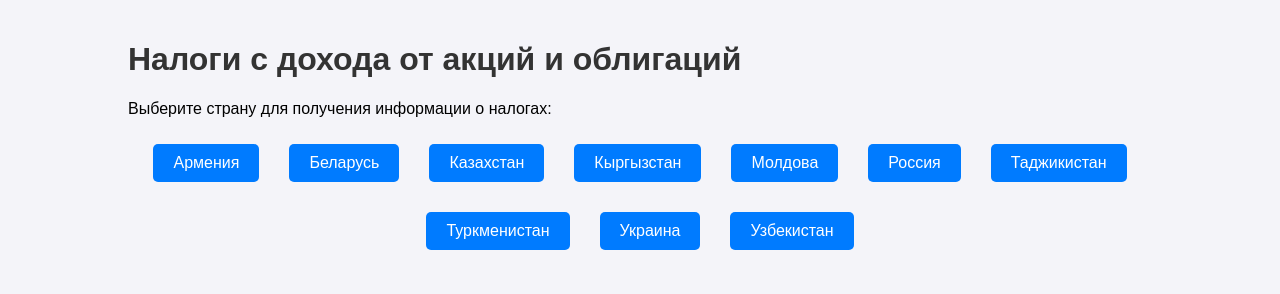
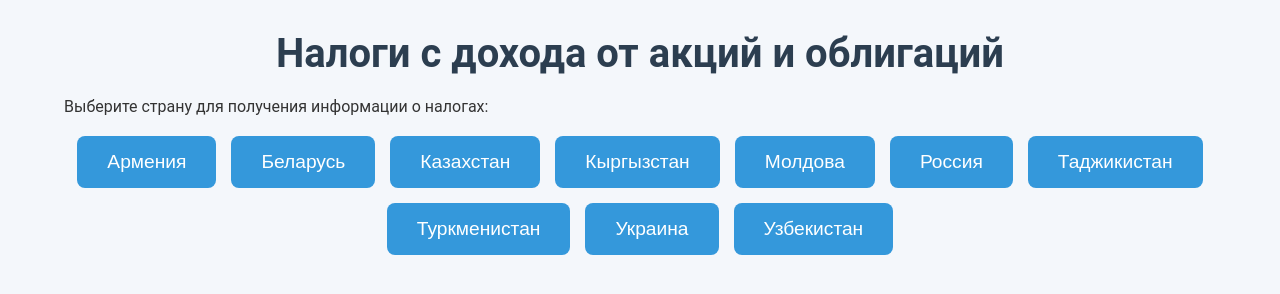
Before and after one commit to alenaklad/taxes, a plain HTML site: page index.html in a window 1280 px wide. Drawn offline with Linux system fonts and the light colour scheme; files that its build step writes are made by us from their sources.

Commit message:
Update style.css

```diff
--- a/style.css
+++ b/style.css
@@ -1,46 +1,78 @@
-body {
-    font-family: Arial, sans-serif;
+/* Общие стили */
+* {
     margin: 0;
     padding: 0;
-    background-color: #f4f4f9;
+    box-sizing: border-box;
+}
+
+body {
+    font-family: 'Roboto', sans-serif;
+    background-color: #f4f7fb;
+    color: #333;
 }
 
 .container {
-    width: 80%;
+    width: 90%;
+    max-width: 1200px;
     margin: 0 auto;
-    padding: 20px;
+    padding: 30px 0;
 }
 
+/* Заголовок */
 h1 {
-    color: #333;
+    text-align: center;
+    font-size: 2.5rem;
+    color: #2c3e50;
+    margin-bottom: 20px;
+}
+
+/* Кнопки стран */
+.countries {
+    display: flex;
+    flex-wrap: wrap;
+    justify-content: center;
+    gap: 15px;
+    margin-top: 20px;
 }
 
 button {
-    background-color: #007bff;
+    background-color: #3498db;
     color: white;
     border: none;
-    padding: 10px 20px;
-    font-size: 16px;
-    margin: 10px;
+    padding: 15px 30px;
+    font-size: 1.2rem;
+    border-radius: 8px;
     cursor: pointer;
-    border-radius: 5px;
+    transition: background-color 0.3s ease;
 }
 
 button:hover {
-    background-color: #0056b3;
-}
-
-.countries {
-    display: flex;
-    flex-wrap: wrap;
-    gap: 10px;
-    justify-content: center;
+    background-color: #2980b9;
 }
 
 button:focus {
     outline: none;
 }
 
-h2 {
-    color: #555;
+/* Стиль для мобильных устройств */
+@media (max-width: 768px) {
+    .countries {
+        flex-direction: column;
+        align-items: center;
+    }
+
+    button {
+        width: 80%;
+        font-size: 1.1rem;
+    }
 }
+
+/* Кнопка назад */
+button.back-button {
+    background-color: #2ecc71;
+    margin-top: 30px;
+}
+
+button.back-button:hover {
+    background-color: #27ae60;
+}
```
